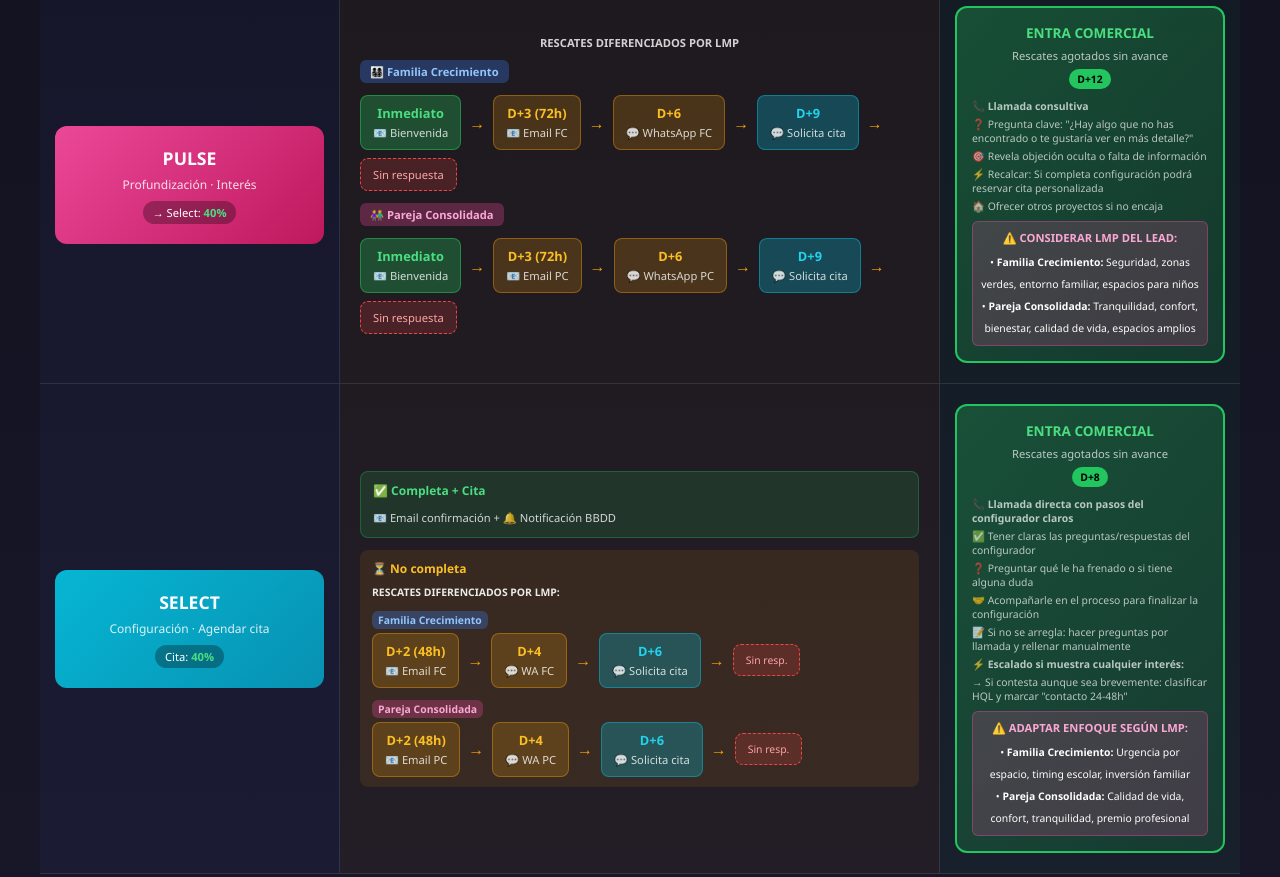
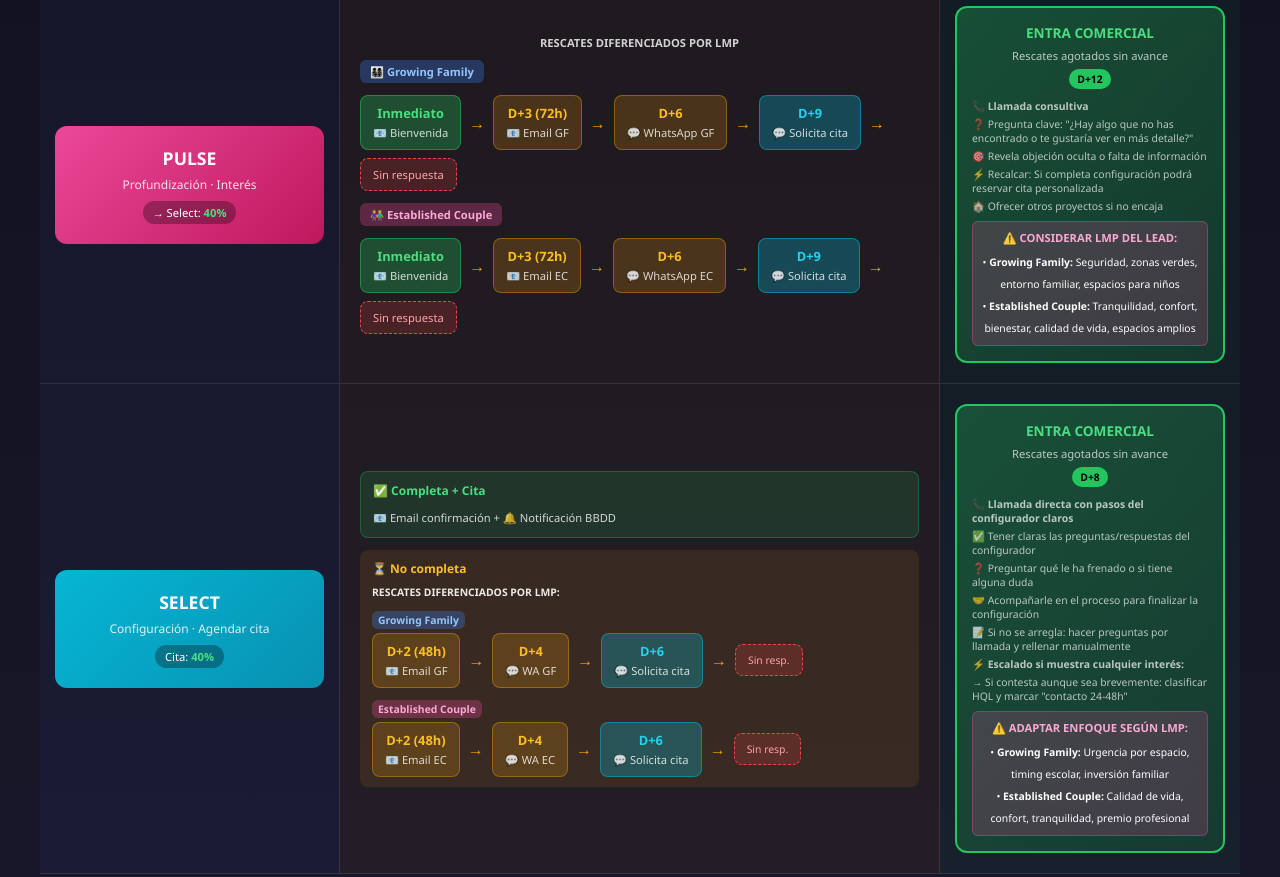
Before and after one commit to pbranaevoost/customer-journey-parquevega, a plain HTML site: page index.html in a window 1280 px wide. Shown: the part 680-1557 px from the top of the page. Drawn offline with Linux system fonts and the light colour scheme.

Commit message:
Actualización 3

```diff
--- a/index.html
+++ b/index.html
@@ -614,9 +614,9 @@
                     RESCATES DIFERENCIADOS POR LMP
                 </div>
                 <div class="rescue-by-lmp">
-                    <!-- Familia en Crecimiento -->
+                    <!-- Growing Family -->
                     <div class="lmp-row">
-                        <span class="lmp-label familia-crecimiento">👨‍👩‍👧‍👦 Familia Crecimiento</span>
+                        <span class="lmp-label familia-crecimiento">👨‍👩‍👧‍👦 Growing Family</span>
                         <div class="rescue-flow">
                             <div class="rescue-step immediate">
                                 <span class="day">Inmediato</span>
@@ -625,12 +625,12 @@
                             <span class="flow-arrow">→</span>
                             <div class="rescue-step">
                                 <span class="day">D+3 (72h)</span>
-                                <span class="action">📧 Email FC</span>
+                                <span class="action">📧 Email GF</span>
                             </div>
                             <span class="flow-arrow">→</span>
                             <div class="rescue-step">
                                 <span class="day">D+6</span>
-                                <span class="action">💬 WhatsApp FC</span>
+                                <span class="action">💬 WhatsApp GF</span>
                             </div>
                             <span class="flow-arrow">→</span>
                             <div class="rescue-step cita">
@@ -642,9 +642,9 @@
                         </div>
                     </div>
 
-                    <!-- Pareja Consolidada -->
+                    <!-- Established Couple -->
                     <div class="lmp-row">
-                        <span class="lmp-label pareja-consolidada">👫 Pareja Consolidada</span>
+                        <span class="lmp-label pareja-consolidada">👫 Established Couple</span>
                         <div class="rescue-flow">
                             <div class="rescue-step immediate">
                                 <span class="day">Inmediato</span>
@@ -653,12 +653,12 @@
                             <span class="flow-arrow">→</span>
                             <div class="rescue-step">
                                 <span class="day">D+3 (72h)</span>
-                                <span class="action">📧 Email PC</span>
+                                <span class="action">📧 Email EC</span>
                             </div>
                             <span class="flow-arrow">→</span>
                             <div class="rescue-step">
                                 <span class="day">D+6</span>
-                                <span class="action">💬 WhatsApp PC</span>
+                                <span class="action">💬 WhatsApp EC</span>
                             </div>
                             <span class="flow-arrow">→</span>
                             <div class="rescue-step cita">
@@ -686,8 +686,8 @@
                     <div class="lmp-context">
                         <div class="lmp-context-title">⚠️ CONSIDERAR LMP DEL LEAD:</div>
                         <span style="font-size: 0.65rem;">
-                        • <strong>Familia Crecimiento:</strong> Seguridad, zonas verdes, entorno familiar, espacios para niños<br>
-                        • <strong>Pareja Consolidada:</strong> Tranquilidad, confort, bienestar, calidad de vida, espacios amplios
+                        • <strong>Growing Family:</strong> Seguridad, zonas verdes, entorno familiar, espacios para niños<br>
+                        • <strong>Established Couple:</strong> Tranquilidad, confort, bienestar, calidad de vida, espacios amplios
                         </span>
                     </div>
                 </div>
@@ -713,18 +713,18 @@
                             <strong>RESCATES DIFERENCIADOS POR LMP:</strong>
                         </div>
 
-                        <!-- Familia Crecimiento Config -->
+                        <!-- Growing Family Config -->
                         <div style="margin-bottom: 8px;">
-                            <span class="lmp-label familia-crecimiento" style="font-size: 0.65rem; padding: 2px 6px;">Familia Crecimiento</span>
+                            <span class="lmp-label familia-crecimiento" style="font-size: 0.65rem; padding: 2px 6px;">Growing Family</span>
                             <div class="rescue-flow" style="margin-top: 4px;">
                                 <div class="rescue-step" style="min-width: 70px;">
                                     <span class="day">D+2 (48h)</span>
-                                    <span class="action">📧 Email FC</span>
+                                    <span class="action">📧 Email GF</span>
                                 </div>
                                 <span class="flow-arrow">→</span>
                                 <div class="rescue-step" style="min-width: 70px;">
                                     <span class="day">D+4</span>
-                                    <span class="action">💬 WA FC</span>
+                                    <span class="action">💬 WA GF</span>
                                 </div>
                                 <span class="flow-arrow">→</span>
                                 <div class="rescue-step cita" style="min-width: 70px;">
@@ -736,18 +736,18 @@
                             </div>
                         </div>
 
-                        <!-- Pareja Consolidada Config -->
+                        <!-- Established Couple Config -->
                         <div>
-                            <span class="lmp-label pareja-consolidada" style="font-size: 0.65rem; padding: 2px 6px;">Pareja Consolidada</span>
+                            <span class="lmp-label pareja-consolidada" style="font-size: 0.65rem; padding: 2px 6px;">Established Couple</span>
                             <div class="rescue-flow" style="margin-top: 4px;">
                                 <div class="rescue-step" style="min-width: 70px;">
                                     <span class="day">D+2 (48h)</span>
-                                    <span class="action">📧 Email PC</span>
+                                    <span class="action">📧 Email EC</span>
                                 </div>
                                 <span class="flow-arrow">→</span>
                                 <div class="rescue-step" style="min-width: 70px;">
                                     <span class="day">D+4</span>
-                                    <span class="action">💬 WA PC</span>
+                                    <span class="action">💬 WA EC</span>
                                 </div>
                                 <span class="flow-arrow">→</span>
                                 <div class="rescue-step cita" style="min-width: 70px;">
@@ -778,8 +778,8 @@
                     <div class="lmp-context">
                         <div class="lmp-context-title">⚠️ ADAPTAR ENFOQUE SEGÚN LMP:</div>
                         <span style="font-size: 0.65rem;">
-                        • <strong>Familia Crecimiento:</strong> Urgencia por espacio, timing escolar, inversión familiar<br>
-                        • <strong>Pareja Consolidada:</strong> Calidad de vida, confort, tranquilidad, premio profesional
+                        • <strong>Growing Family:</strong> Urgencia por espacio, timing escolar, inversión familiar<br>
+                        • <strong>Established Couple:</strong> Calidad de vida, confort, tranquilidad, premio profesional
                         </span>
                     </div>
                 </div>
```
